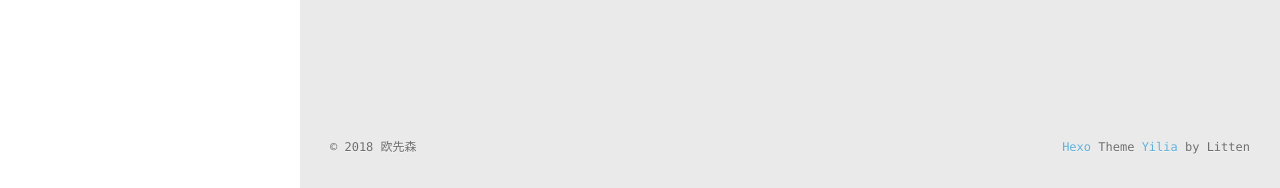
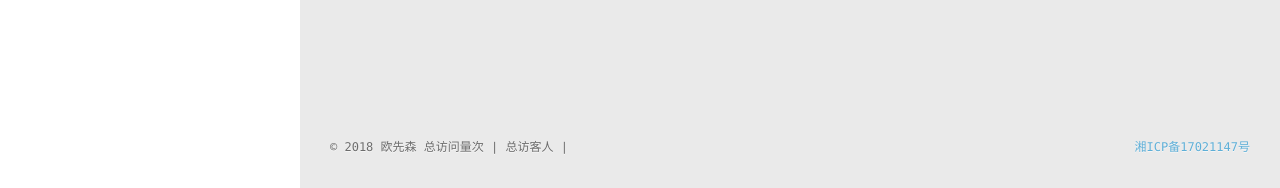
Before and after one commit to oumingliang/oumingliang.github.io, a plain HTML site: page 2018/09/09/first-blog/index.html in a window 1280 px wide. Shown: the part 612-800 px from the top of the page. Drawn offline with Linux system fonts and the light colour scheme; some packages are replaced by stand-ins of ours; a script that the page names is missing.

Commit message:
Site updated: 2018-09-09 19:57:12

```diff
--- a/2018/09/09/first-blog/index.html
+++ b/2018/09/09/first-blog/index.html
@@ -319,14 +319,23 @@
   <div class="outer">
     <div id="footer-info">
     	<div class="footer-left">
-    		&copy; 2018 欧先森
+        &copy; 2018 欧先森
+        <script async src="//dn-lbstatics.qbox.me/busuanzi/2.3/busuanzi.pure.mini.js"></script>
+        <span id="busuanzi_container_site_pv">总访问量<span id="busuanzi_value_site_pv"></span>次</span>
+        <span class="post-meta-divider">|</span>
+        <span id="busuanzi_container_site_uv">总访客<span id="busuanzi_value_site_uv"></span>人</span>
+        <span class="post-meta-divider">|</span>
+
+
     	</div>
       	<div class="footer-right">
-      		<a href="http://hexo.io/" target="_blank">Hexo</a>  Theme <a href="https://github.com/litten/hexo-theme-yilia" target="_blank">Yilia</a> by Litten
+      <a href="http://www.miitbeian.gov.cn/" se_prerender_url="loading">湘ICP备17021147号</a>
+      		<!--<a href="http://hexo.io/" target="_blank">Hexo</a>  Theme <a href="https://github.com/litten/hexo-theme-yilia" target="_blank">Yilia</a> by Litten-->
       	</div>
     </div>
   </div>
 </footer>
+
     </div>
     <script>
 	var yiliaConfig = {
@@ -461,7 +470,7 @@ return o(i(t),arguments.length<2?void 0:u(arguments[1]))}})},function(t,n,r){var
 
     	<section class="tools-section tools-section-me" q-show="aboutme">
 
-  	  		<div class="aboutme-wrap" id="js-aboutme">毕业于HNUC，就职于远光研究院。研究移动端开发与前端性能</div>
+  	  		<div class="aboutme-wrap" id="js-aboutme">毕业于HNUC&lt;br/&gt;目前就职于远光研究院&lt;br/&gt;研究移动端开发与前端性能&lt;br/&gt;热爱自由</div>
 
     	</section>
 
```
Also changed, not shown: Tags/index.html (+12 -3 lines), archives/2018/09/index.html (+12 -3 lines), archives/2018/index.html (+12 -3 lines), archives/index.html (+12 -3 lines), index.html (+12 -3 lines).
